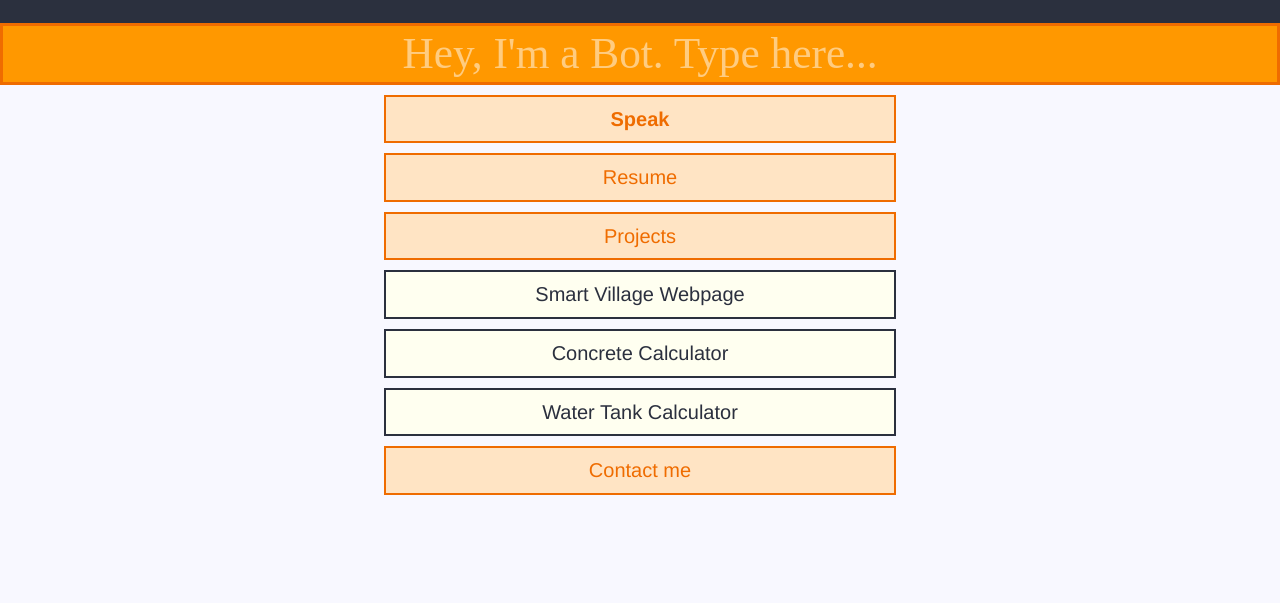
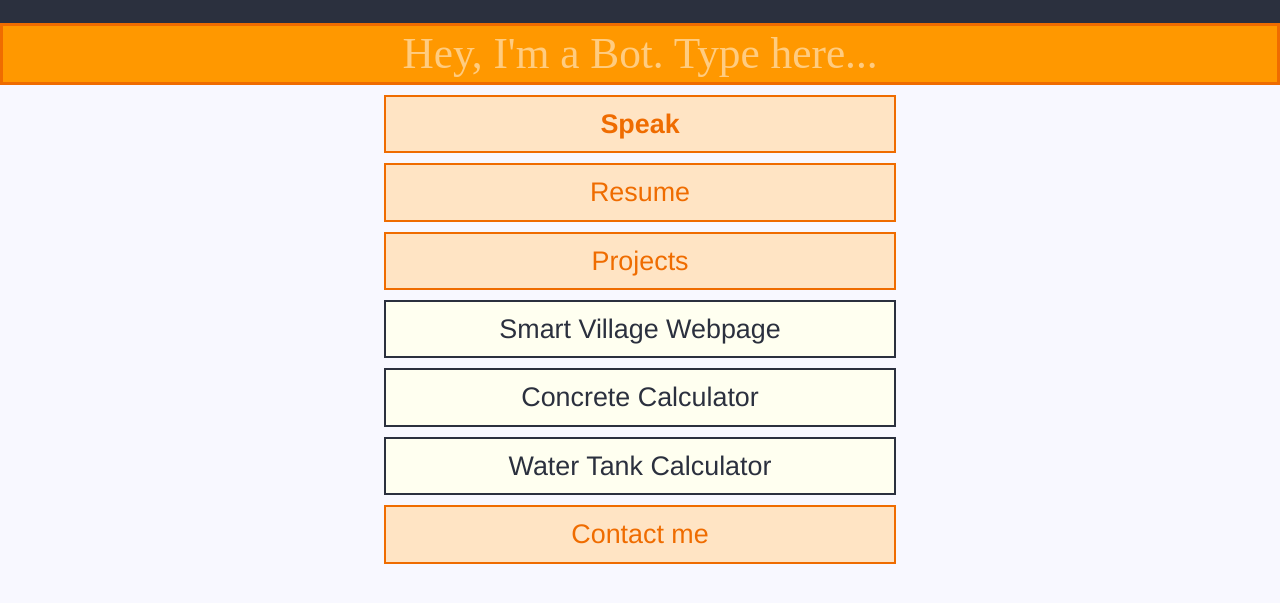
Before and after one commit to patelmihir021021/mygithubpage, a plain HTML site: page index.html in a window 1280 px wide. Both pictures are taken after a click on the element "Projects". Shown: the part 153-756 px from the top of the page. Drawn offline with nearby package versions, Linux system fonts and the light colour scheme.

Commit message:
Add files via upload

```diff
--- a/back.css
+++ b/back.css
@@ -16,7 +16,7 @@
     max-width: 40%;
     border-radius: unset;
     color: #ef6c00;
-    font-size: 20px;
+    font-size: calc(0.5cm + 1vmin);
     cursor: pointer;
     -webkit-transition-duration: 0.5s;
     transition-duration: 0.5s;
@@ -24,11 +24,6 @@
     -moz-user-select: none;
     -khtml-user-select: none;
     -webkit-user-select: none;
-
-   /*
-     Introduced in IE 10.
-     See http://ie.microsoft.com/testdrive/HTML5/msUserSelect/
-   */
     -ms-user-select: none;
     user-select: none;
     background-color: bisque;
@@ -45,7 +40,7 @@
     max-width: 40%;
     border-radius: unset;
     color: #2b303e;
-    font-size: 20px;
+    font-size: calc(0.5cm + 1vmin);
     cursor: pointer;
     -webkit-transition-duration: 0.5s;
     transition-duration: 0.5s;
```
Lines whose indentation alone changed are shown as unchanged.
